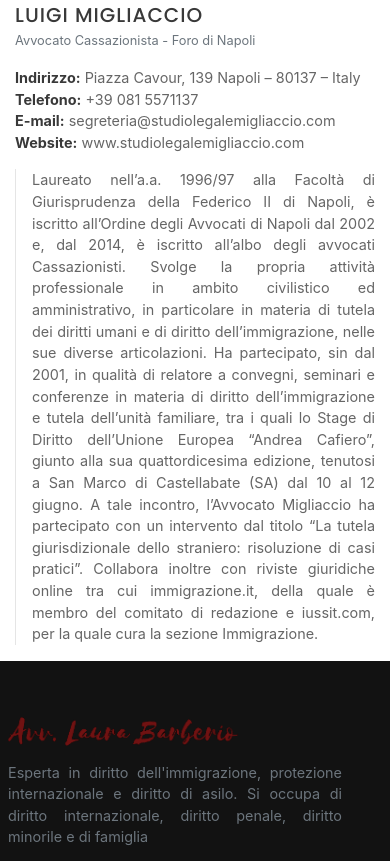
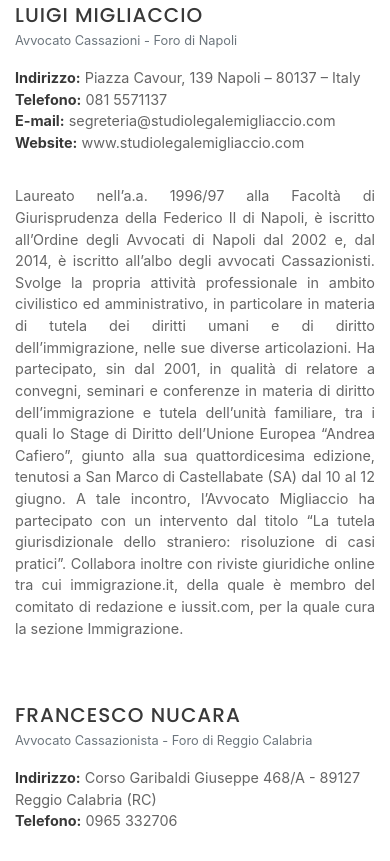
Before and after one commit to uptheirons78/studio-legale-barberio, a Gatsby site: page /collaboratori in a window 390 px wide. Shown: the part 523-1384 px from the top of the page. Built offline with nearby package versions, Linux system fonts and the light colour scheme; Gatsby itself is replaced by a stand-in of ours.

Commit message:
COLLABORATORI
Added a card for any external team members

```diff
--- a/gatsby-browser.js
+++ b/gatsby-browser.js
@@ -4,6 +4,3 @@ import "typeface-fira-sans";
 
 // Import Bootstrap
 import "./node_modules/bootstrap/dist/css/bootstrap.css";
-
-// Import Global CSS file
-// import "./src/components/Styles/global.css";
--- a/src/components/Collaboratori/CollaboratoriCard.js
+++ b/src/components/Collaboratori/CollaboratoriCard.js
@@ -1,53 +1,43 @@
 import React from "react";
 import styled from "styled-components";
 
-const CollaboratoriCard = () => {
+const CollaboratoriCard = ({ collaboratore }) => {
   return (
-    <div className="row">
+    <div className="row mb-5">
       <CollaboratoriInfo className="col-md-4 collaboratori-info">
-        <h5>LUIGI MIGLIACCIO</h5>
+        <h5>{collaboratore.name.toUpperCase()}</h5>
         <small className="text-muted">
-          Avvocato Cassazionista - Foro di Napoli
+          {collaboratore.titolo} - Foro di {collaboratore.foro}
         </small>
         <div className="mt-3">
+          {collaboratore.indirizzo && (
             <p>
-            <span className="collaboratori-contatti">Indirizzo:</span> Piazza
-            Cavour, 139 Napoli – 80137 – Italy
+              <span className="collaboratori-contatti">Indirizzo:</span>{" "}
+              {collaboratore.indirizzo}
             </p>
+          )}
+          {collaboratore.telefono && (
             <p>
-            <span className="collaboratori-contatti">Telefono:</span> +39 081
-            5571137
+              <span className="collaboratori-contatti">Telefono:</span>{" "}
+              {collaboratore.telefono}
             </p>
+          )}
+          {collaboratore.email && (
             <p>
               <span className="collaboratori-contatti">E-mail:</span>{" "}
-            segreteria@studiolegalemigliaccio.com
+              {collaboratore.email}
             </p>
+          )}
+          {collaboratore.website && (
             <p>
               <span className="collaboratori-contatti">Website:</span>{" "}
-            www.studiolegalemigliaccio.com
+              {collaboratore.website}
             </p>
+          )}
         </div>
       </CollaboratoriInfo>
       <CollaboratoriBody className="col-md-8 text-justify">
-        <p>
-          Laureato nell’a.a. 1996/97 alla Facoltà di Giurisprudenza della
-          Federico II di Napoli, è iscritto all’Ordine degli Avvocati di Napoli
-          dal 2002 e, dal 2014, è iscritto all’albo degli avvocati
-          Cassazionisti. Svolge la propria attività professionale in ambito
-          civilistico ed amministrativo, in particolare in materia di tutela dei
-          diritti umani e di diritto dell’immigrazione, nelle sue diverse
-          articolazioni. Ha partecipato, sin dal 2001, in qualità di relatore a
-          convegni, seminari e conferenze in materia di diritto
-          dell’immigrazione e tutela dell’unità familiare, tra i quali lo Stage
-          di Diritto dell’Unione Europea “Andrea Cafiero”, giunto alla sua
-          quattordicesima edizione, tenutosi a San Marco di Castellabate (SA)
-          dal 10 al 12 giugno. A tale incontro, l’Avvocato Migliaccio ha
-          partecipato con un intervento dal titolo “La tutela giurisdizionale
-          dello straniero: risoluzione di casi pratici”. Collabora inoltre con
-          riviste giuridiche online tra cui immigrazione.it, della quale è
-          membro del comitato di redazione e iussit.com, per la quale cura la
-          sezione Immigrazione.
-        </p>
+        <p>{collaboratore.description}</p>
       </CollaboratoriBody>
     </div>
   );
@@ -78,8 +68,8 @@ const CollaboratoriInfo = styled.div`
 `;
 
 const CollaboratoriBody = styled.div`
-  @media screen and (max-width: 600px) {
-    margin-top: 1rem;
+  @media screen and (max-width: 768px) {
+    margin-top: 2rem;
   }
 
   p {
@@ -87,5 +77,10 @@ const CollaboratoriBody = styled.div`
     font-size: 0.9rem;
     padding: 0 0 0 1rem;
     border-left: 1px solid rgba(0, 0, 0, 0.1);
+
+    @media screen and (max-width: 768px) {
+      border-left: none;
+      padding: 0;
+    }
   }
 `;
--- a/src/components/Styles/global.css
+++ /dev/null
@@ -1,37 +0,0 @@
-body {
-    font-family: 'Fira Sans', sans-serif;
-    padding-top: 56px;
-  }
-  h1,h2,h3,h4,h5,h6 {
-    font-family: 'Poppins', sans-serif;
-    font-weight: 900;
-    letter-spacing: 1px;
-  }
-  p {
-    color: #666666;
-    font-size: 1.1rem;
-  }
-
-  strong, a {
-    color: #701212;
-    transition: all .350s ease;
-  }
-
-  .heading-2 {
-    text-transform: uppercase;
-    color: #393939;
-  }
-
-  .leggi-tutto {
-    transition: all .500s ease;
-  }
-
-  .leggi-tutto:hover {
-    letter-spacing: 2px !important;
-  }
-
-  @media screen and (max-width: 767px) {
-    .aside {
-      padding-left: 0.5rem !important;
-    }
-  }
--- a/src/pages/collaboratori.js
+++ b/src/pages/collaboratori.js
@@ -13,6 +13,8 @@ import { findTitleLeft, findTitleRight } from "../utils/title";
 
 const CollaboratoriPage = ({ data }) => {
   const { title, heading, description } = data.markdownRemark.frontmatter;
+  const collaboratori =
+    data.markdownRemark.frontmatter.collaboratori.collaboratori_esterni;
 
   return (
     <Layout>
@@ -37,7 +39,12 @@ const CollaboratoriPage = ({ data }) => {
         />
       </Background>
       <div className="container">
-        <CollaboratoriCard />
+        {collaboratori.map(collaboratore => (
+          <CollaboratoriCard
+            key={collaboratore.name}
+            collaboratore={collaboratore}
+          />
+        ))}
       </div>
     </Layout>
   );
@@ -52,6 +59,19 @@ export const CollaboratoriPageQuery = graphql`
         title
         heading
         description
+        collaboratori {
+          collaboratori_esterni {
+            name
+            titolo
+            foro
+            specializzazione
+            indirizzo
+            telefono
+            email
+            website
+            description
+          }
+        }
       }
     }
   }
```
Lines whose indentation alone changed are shown as unchanged.
